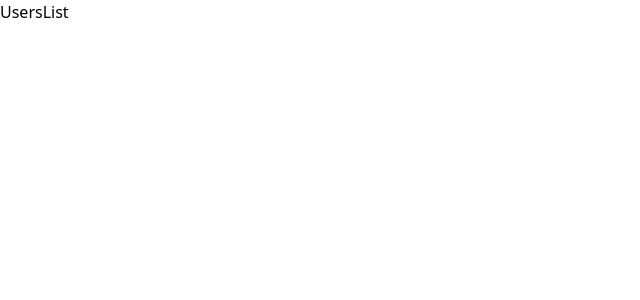
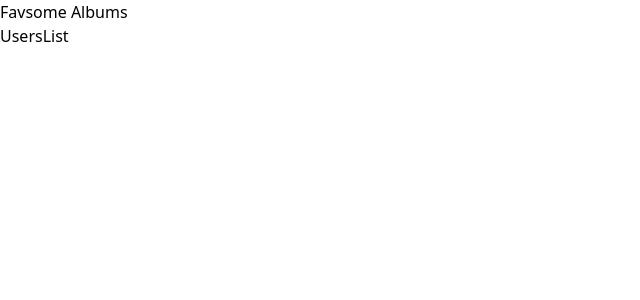
Before and after one commit to chandanch/favsome-albums, a React (Create React App) app: page / in a window 1280 px wide. Shown: the top 300 px of the page, without its empty margins (0-640 px from the left). Built offline with nearby package versions, Linux system fonts and the light colour scheme.

Commit message:
add header

```diff
--- a/src/App.js
+++ b/src/App.js
@@ -3,6 +3,7 @@ import UsersList from './components/users-list/UsersList';
 const App = () => {
 	return (
 		<div className="container mx-auto">
+			<h1>Favsome Albums</h1>
 			<UsersList />
 		</div>
 	);
```
